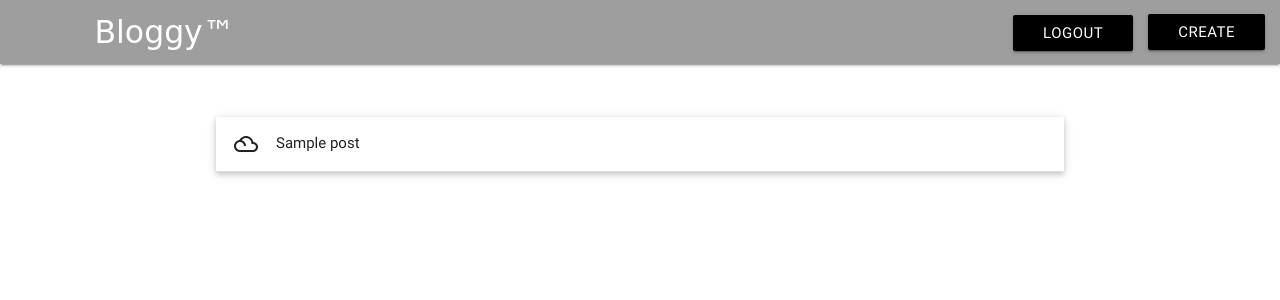
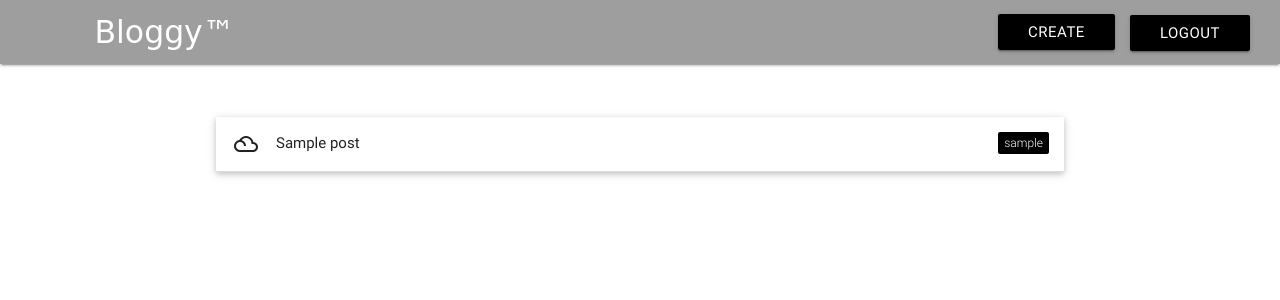
Before and after one commit to pulchra-elite/BlogProject, a Django app: page /post/ in a window 1280 px wide. Shown: the top 300 px of the page. Run offline with Django 3.2, Linux system fonts and the light colour scheme; a user stored in the database is signed in; tables that the repository leaves empty hold one stand-in row (values such as "Sample post"); some libraries are stand-ins or nearby versions; some web fonts are replaced.

Commit message:
look of website

```diff
--- a/post/templates/post/index.html
+++ b/post/templates/post/index.html
@@ -11,7 +11,10 @@
                 <ul class="collapsible popout" data-collapsible="accordion">
                     {% for post in posts %}
                         <li>
-                            <div class="collapsible-header"><i class="material-icons">filter_drama</i>{{post.title}}</div>
+                            <div class="collapsible-header"><i class="material-icons">filter_drama</i>
+                                {{post.title}}
+                                <span class="new badge black" data-badge-caption="{{post.author}}"></span>
+                            </div>
                             <div class="collapsible-body">
                                 <span class="truncate">{{post.body}}</span>
                                 <br>
--- a/templates/layout.html
+++ b/templates/layout.html
@@ -21,13 +21,13 @@
                 <ul id="nav-mobile" class="right hide-on-med-and-down">
                     {% if user.is_authenticated %}
                         <li>
-                            <form action="{% url 'accounts:logout' %}" method="POST">
+                            <a href="{% url 'post:create' %}" class="btn black">Create</a>
+                        </li>
+                        <li>
+                            <form action="{% url 'accounts:logout' %}" method="POST" style="padding:0 2rem 0 0;">
                                 {% csrf_token %}
                                 <button type="submit" class="btn black">Logout</button>
                             </form>
-                        </li>
-                        <li>
-                            <a href="{% url 'post:create' %}" class="btn black">Create</a>
                         </li>
                     {% else %}
                         <li><a href="{% url 'accounts:login' %}" class="btn black">Login</a></li>
```
Also changed, not shown: media/Top-7-Benefits-Of-Broccoli.jpg (added).
